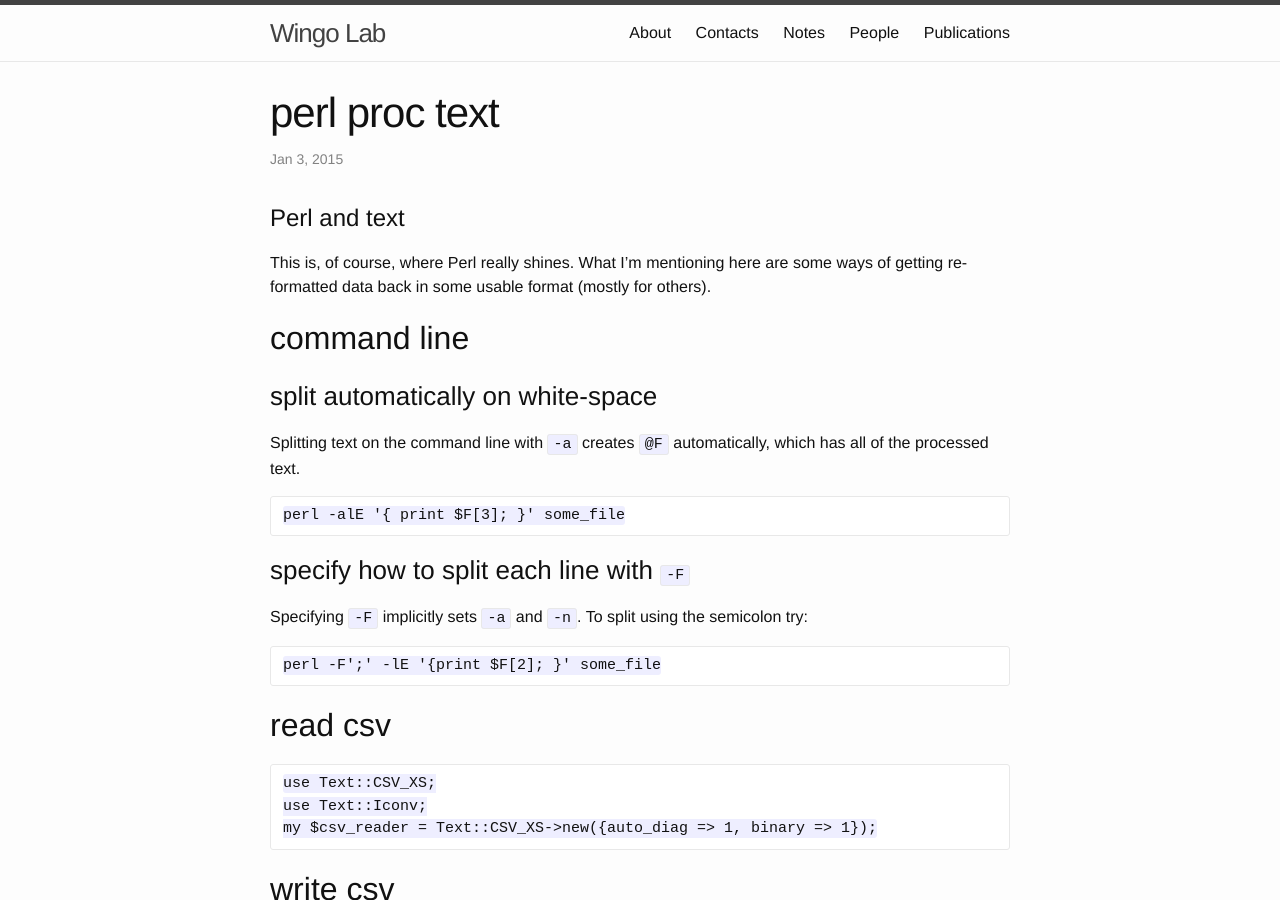
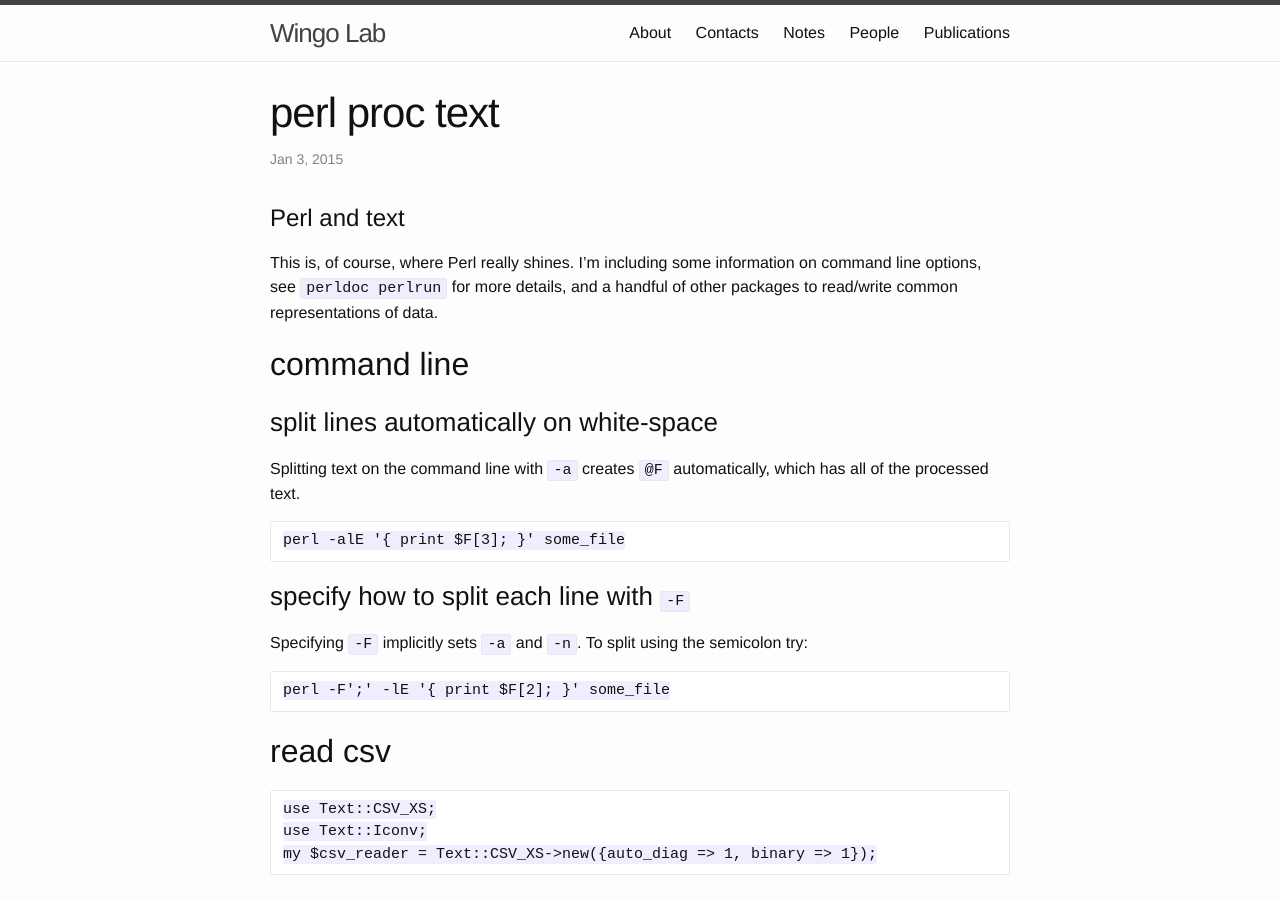
Before and after one commit to wingolab/wingolab.github.io, a Jekyll site: the page built from _posts/2015-01-03-perl-proc-text.markdown, in a window 1280 px wide and 900 px high. Built offline with Jekyll 4.4.1, drawn with Linux system fonts in a browser that asks for light colours.

Commit message:
minor edits to perl text processing post

```diff
--- a/_posts/2015-01-03-perl-proc-text.markdown
+++ b/_posts/2015-01-03-perl-proc-text.markdown
@@ -6,13 +6,13 @@ date: "2015-01-03"
 
 # Perl and text
 
-This is, of course, where Perl really shines. What I'm mentioning here are some
-ways of getting re-formatted data back in some usable format (mostly for
-others).
+This is, of course, where Perl really shines. I'm including some information on
+command line options, see `perldoc perlrun` for more details, and a handful of
+other packages to read/write common representations of data.
 
 ## command line
 
-### split automatically on white-space
+### split lines automatically on white-space
 
 Splitting text on the command line with `-a` creates `@F` automatically, which
 has all of the processed text.
@@ -23,7 +23,7 @@ has all of the processed text.
 
 Specifying `-F` implicitly sets `-a` and `-n`. To split using the semicolon try:
 
-    perl -F';' -lE '{print $F[2]; }' some_file
+    perl -F';' -lE '{ print $F[2]; }' some_file
 
 ## read csv
 
```
